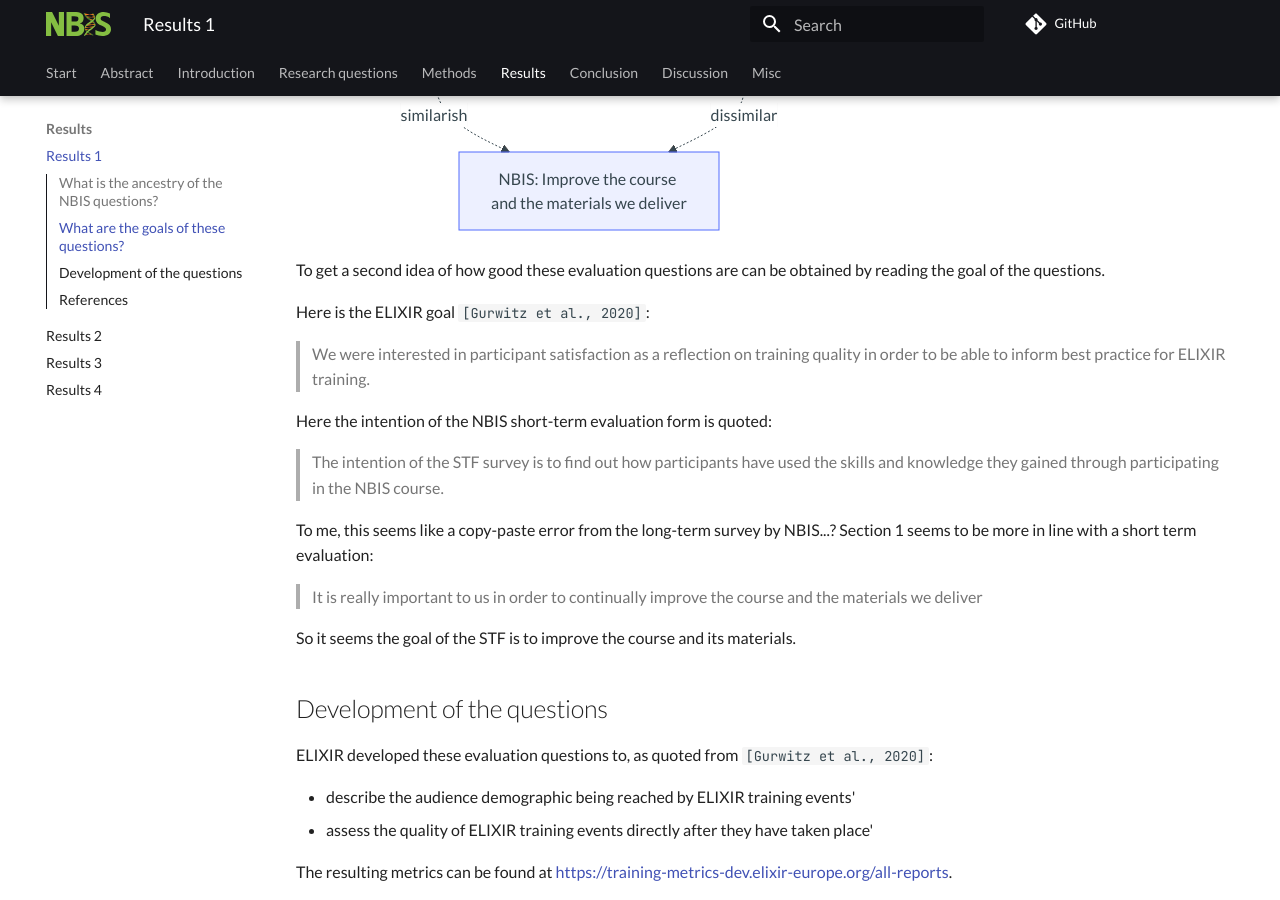
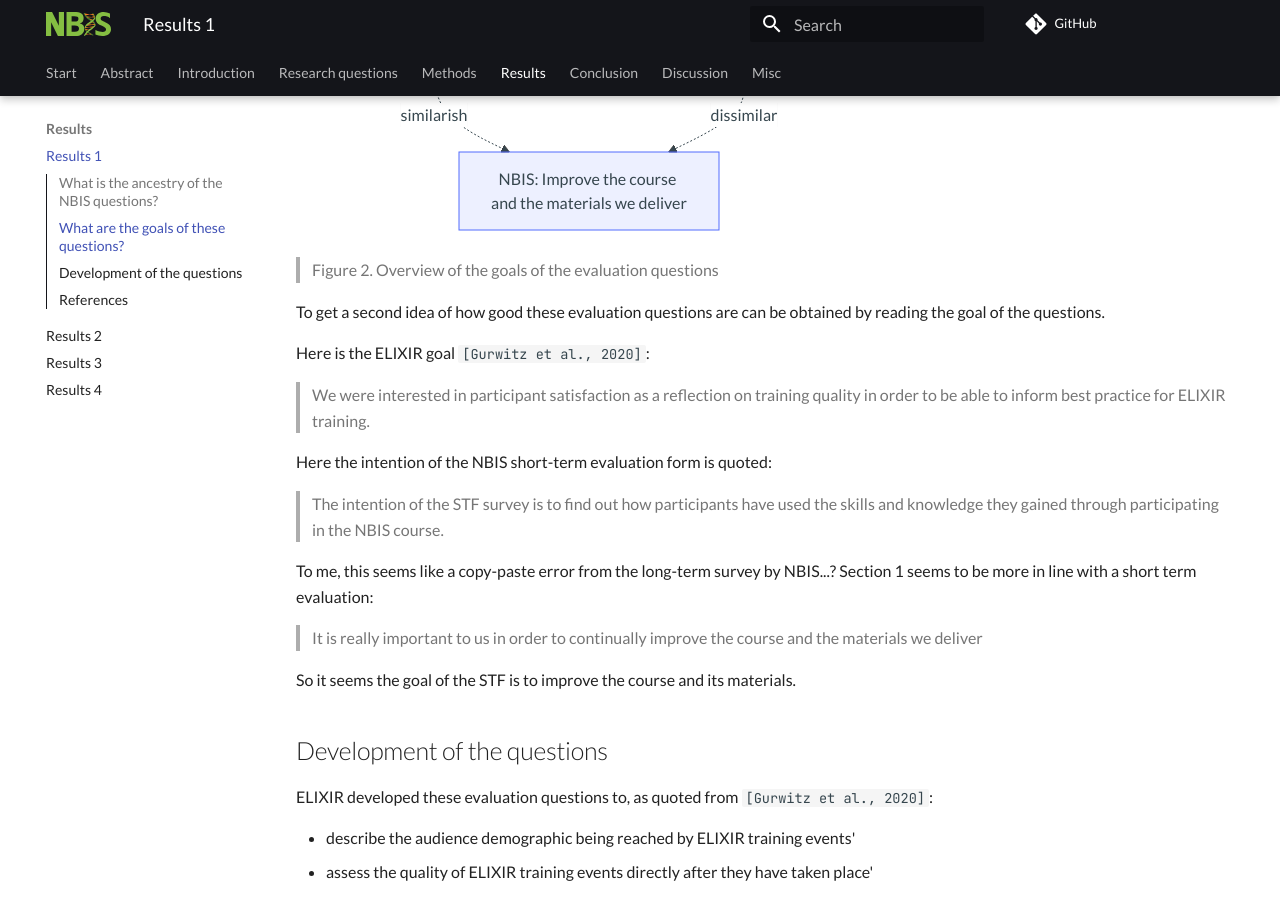
Before and after one commit to NBISweden/elixir_evaluation_evaluation, an MkDocs documentation site: the page built from docs/results_1.md, in a window 1280 px wide and 900 px high, scrolled down 585 px. Built offline with MkDocs 1.6.1 and Material for MkDocs 9.7.7, drawn with Linux system fonts in a browser that asks for light colours; comment, search, counter and statistics services are not loaded.

Commit message:
Fix markdown

````diff
--- a/docs/results_1.md
+++ b/docs/results_1.md
@@ -10,6 +10,8 @@
 
 ## What are the goals of these questions?
 
+<!-- markdownlint-disable MD013 --><!-- Mermaid diagrams cannot be split up over lines, hence will break 80 characters per line -->
+
 ```mermaid
 flowchart TD
   goal_1[ELIXIR: Determine training quality]
@@ -18,6 +20,10 @@
   goal_1 <-.-> |similarish| goal_3
   goal_2 <-.-> |dissimilar| goal_3
 ```
+
+<!-- markdownlint-enable MD013 -->
+
+> Figure 2. Overview of the goals of the evaluation questions
 
 To get a second idea of how good these evaluation questions are can be
 obtained by reading the goal of the questions.
````
Also changed, not shown: docs/methods.md (+4 -0 lines).
